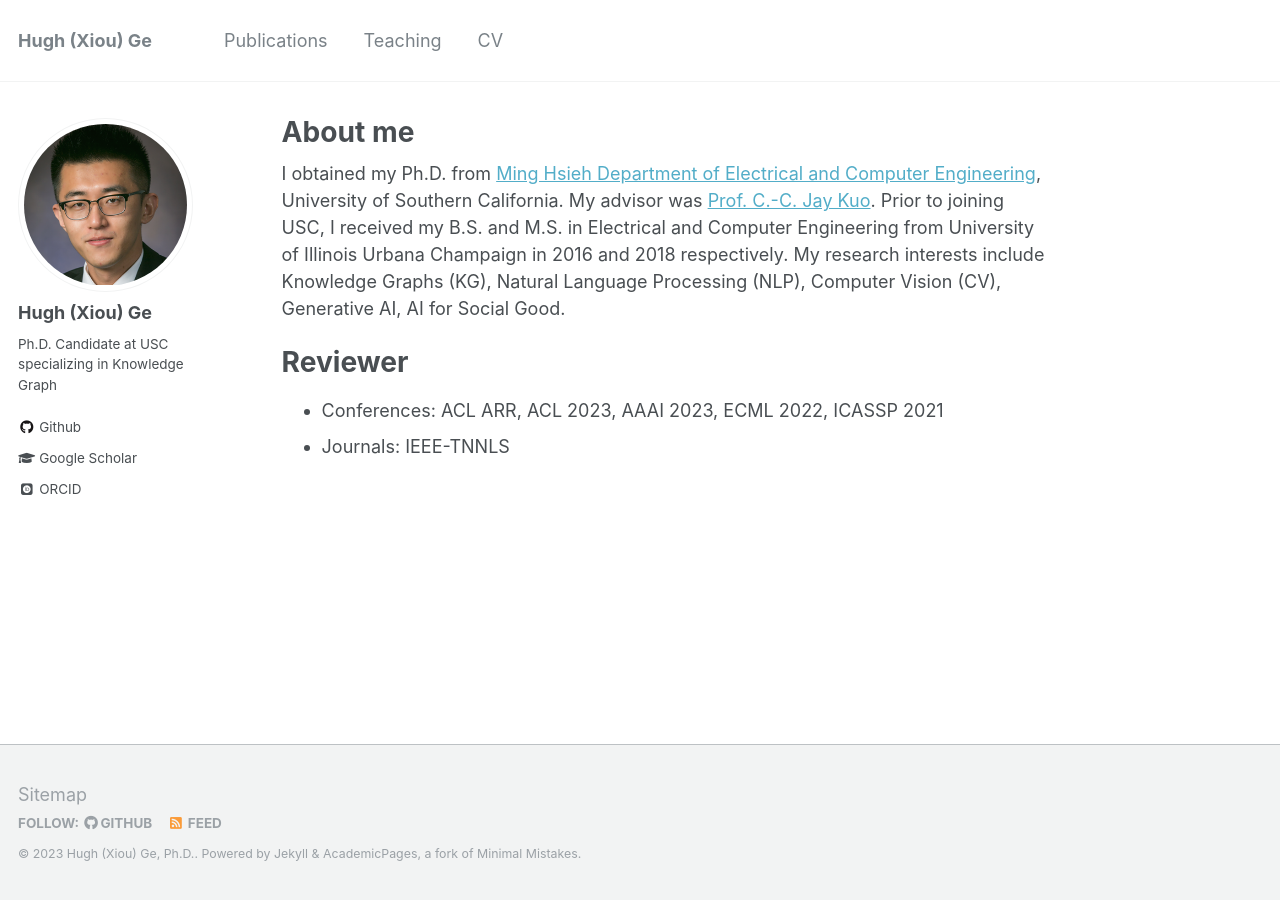
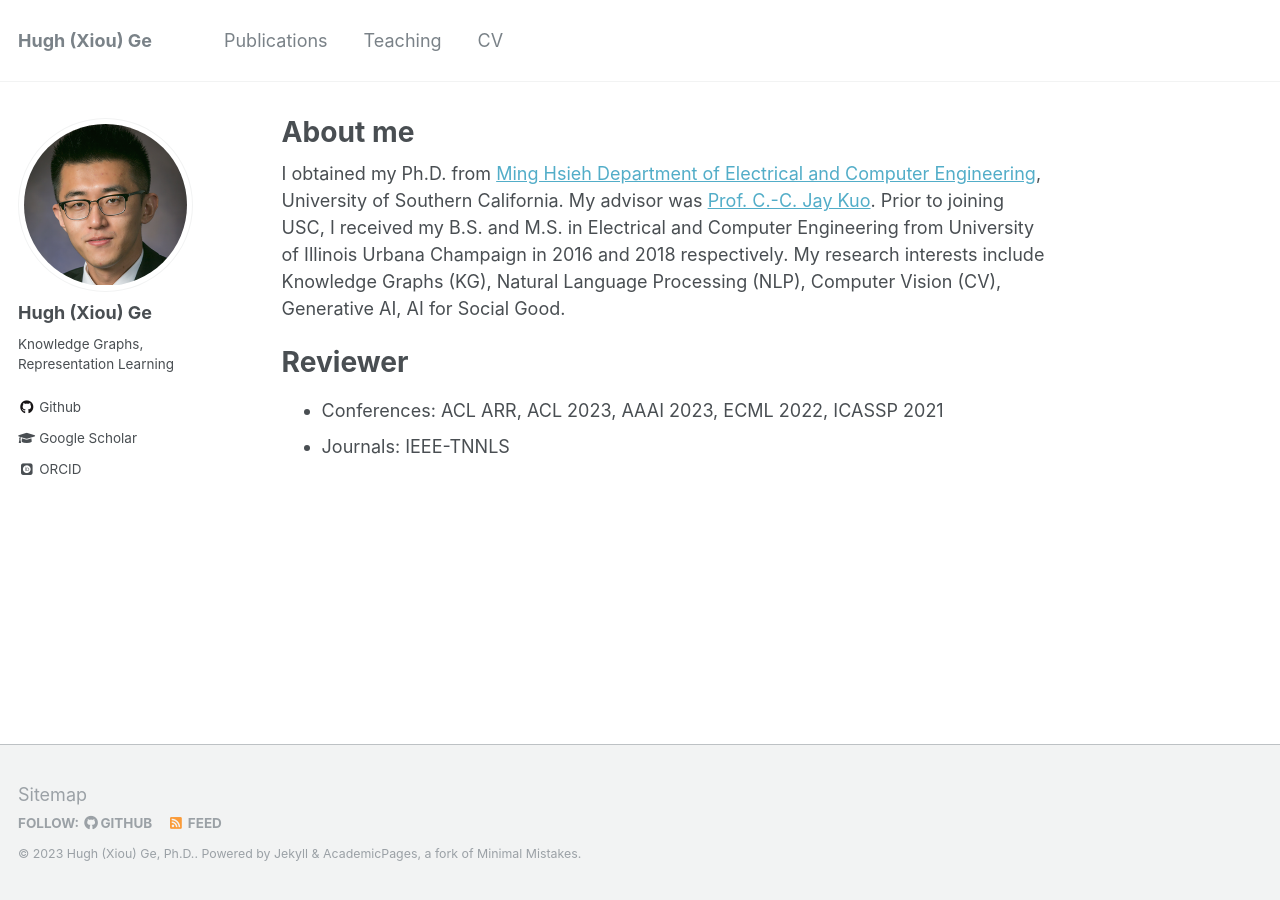
Before and after one commit to hughxiouge/hughxiouge.github.io, a Jekyll site: the page built from _pages/about.md, in a window 1280 px wide. Built offline with Jekyll 4.4.1, drawn with Linux system fonts in a browser that asks for light colours; some web fonts are replaced.

Commit message:
update bio

```diff
--- a/_config.yml
+++ b/_config.yml
@@ -82,7 +82,7 @@ analytics:
 author:
   name             : "Hugh (Xiou) Ge"
   avatar           : "profile.png"
-  bio              : "Ph.D. Candidate at USC specializing in Knowledge Graph"
+  bio              : "Knowledge Graphs, Representation Learning"
   # location         : "Location"
   employer         :
   # pubmed           : "https://www.ncbi.nlm.nih.gov/pubmed/?term=john+snow"
```
